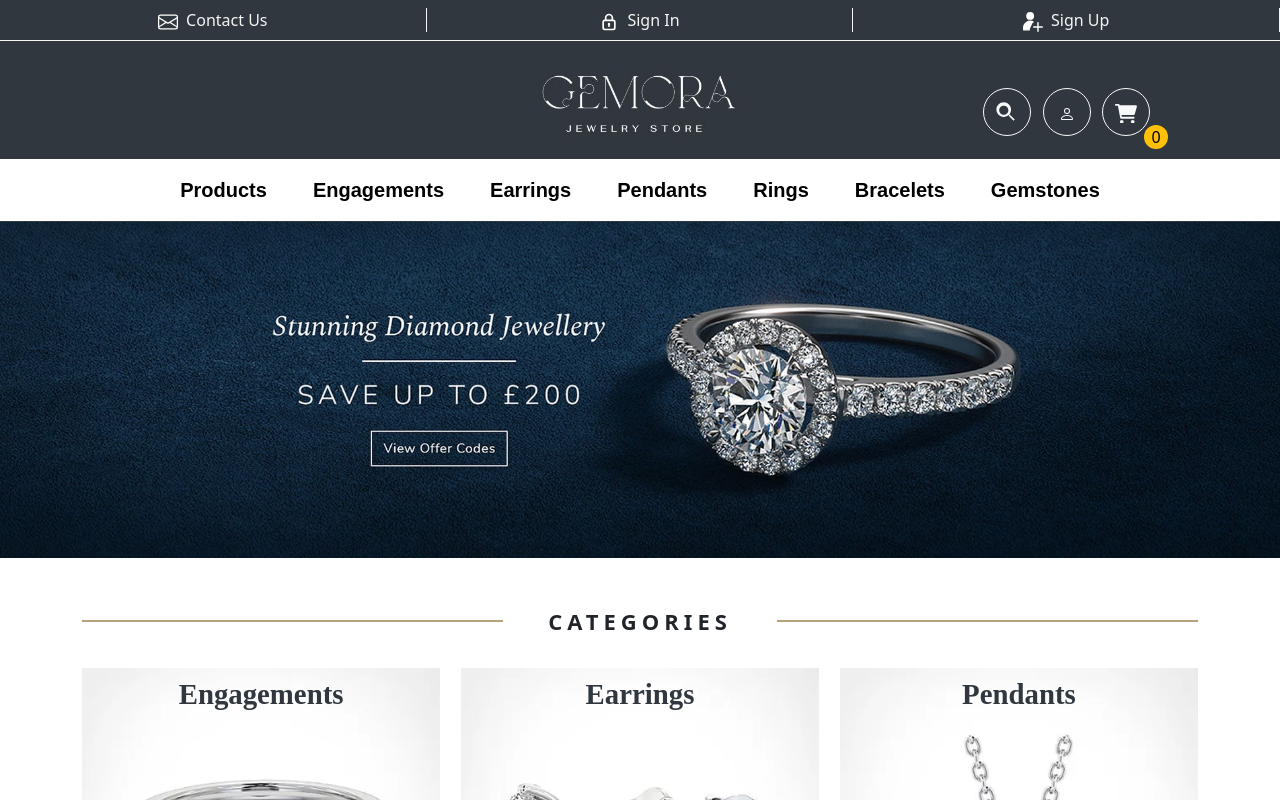
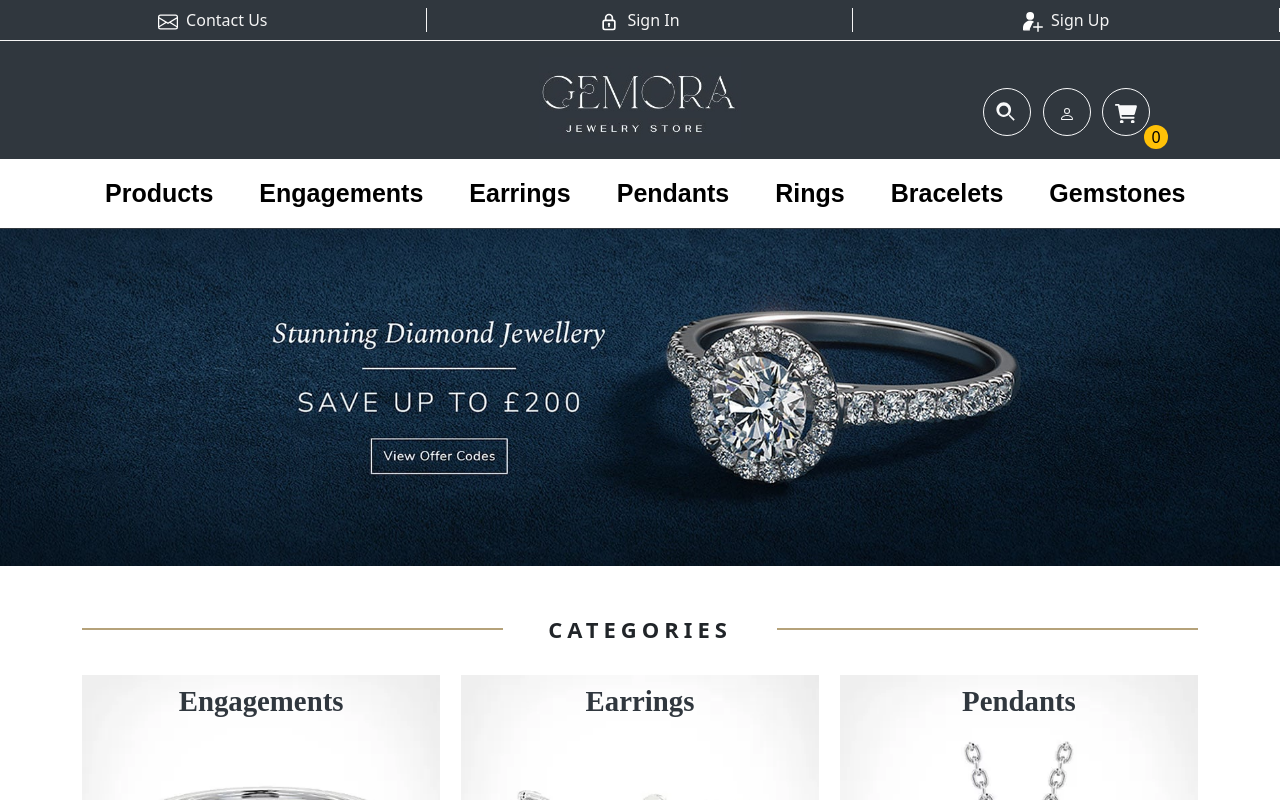
Before and after one commit to stelmaszczykadrian/Gemora-frontend, a React (Create React App) app in the folder gemora/: page / in a window 1280 px wide. Shown: the top 800 px of the page. Built offline with nearby package versions, Linux system fonts and the light colour scheme; no server answers; the HTML template or start-up script is replaced by a standard one.

Commit message:
GEM-76: Add active page highlighting in navigation

```diff
--- a/gemora/src/components/header/navbar/Navbar.css
+++ b/gemora/src/components/header/navbar/Navbar.css
@@ -7,7 +7,7 @@
 .accordion-button {
     background-color: white !important;
     color: black !important;
-    font-size: 20px !important;
+    font-size: 25px !important;
     font-family: Blinker, sans-serif;
     font-weight: bold;
     padding: 0 15px !important;
@@ -17,31 +17,23 @@
     overflow: hidden;
 }
 
-.accordion-button::before {
-    content: '';
-    position: absolute;
-    bottom: 0;
-    left: 0;
-    width: 100%;
-    height: 2px;
-    background-color: #b5a27a;
-    transform: scaleX(0);
-    transform-origin: left;
-    transition: transform 0.3s ease;
-}
-
-.accordion-button:hover::before {
-    transform: scaleX(1);
+.accordion-button.active {
+    font-size: 25px !important;
+    background-color: #f0f0f0;
+    color: #b5a27a !important;
+    border-bottom: 2px solid #b5a27a;
 }
 
 .accordion-button:hover {
-    background-color: #ddd;
-}
-
-.accordion-button.active {
-    background-color: #eaeaea;
+    color: #b5a27a !important;
 }
 
 .me-auto {
     margin: auto;
 }
+
+@media screen and (max-width: 1000px) {
+    .accordion-button.active {
+        border-bottom: 0;
+    }
+}
--- a/gemora/src/components/header/navbar/Navbar.tsx
+++ b/gemora/src/components/header/navbar/Navbar.tsx
@@ -1,6 +1,7 @@
 import React from 'react';
 import {Navbar, Container, Nav} from 'react-bootstrap';
 import './Navbar.css';
+import {useLocation} from "react-router-dom";
 
 const menuItems = [
     { title: 'Products', link: '/products' },
@@ -13,6 +14,7 @@ const menuItems = [
 ];
 
 const CustomNavbar: React.FC = () => {
+    const location = useLocation();
 
     return (
         <div className="navbar-bg">
@@ -23,7 +25,11 @@ const CustomNavbar: React.FC = () => {
                         <Nav className="me-auto">
                             {menuItems.map((item, index) => (
                                 <Nav.Link key={index} href={item.link}>
-                                    <button className="accordion-button">{item.title}</button>
+                                    <button
+                                        className={`accordion-button ${location.pathname === item.link ? 'active' : ''}`}
+                                    >
+                                        {item.title}
+                                    </button>
                                 </Nav.Link>
                             ))}
                         </Nav>
```
